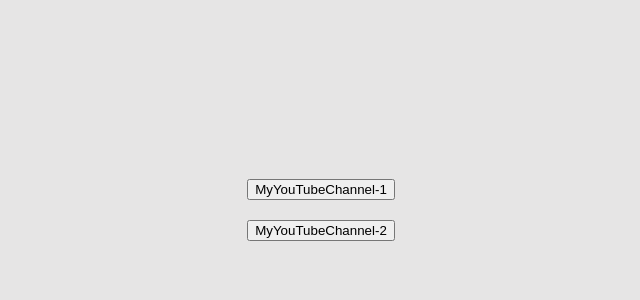
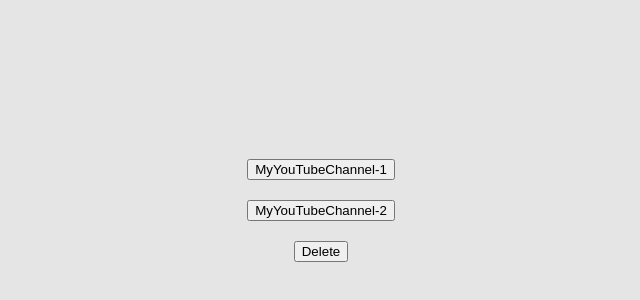
Before and after one commit to VanoKi/micro-tasks, a React app: page / in a window 1280 px wide. Shown: the part 190-490 px from the top of the page, without its empty margins (319-959 px from the left). Built offline with nearby package versions, Linux system fonts and the light colour scheme; the HTML template or start-up script is replaced by a standard one.

Commit message:
feat: callBack

```diff
--- a/src/App.tsx
+++ b/src/App.tsx
@@ -131,6 +131,7 @@
         <>
             <Button name={'MyYouTubeChannel-1'}/>
             <Button name={'MyYouTubeChannel-2'}/>
+            <Button name={'Delete'}/>
         </>
     );
 }
--- a/src/site/components/Button.tsx
+++ b/src/site/components/Button.tsx
@@ -1,10 +1,14 @@
 type ButtonTitle = {
     name: string
+    callBack: () => void
 }
 
 export const Button = (props: ButtonTitle) => {
+    const onClickHandler = () => {
+        props.callBack()
+    }
     return (
-        <button>
+        <button onClick={onClickHandler}>
             {props.name}
         </button>
     )
```
